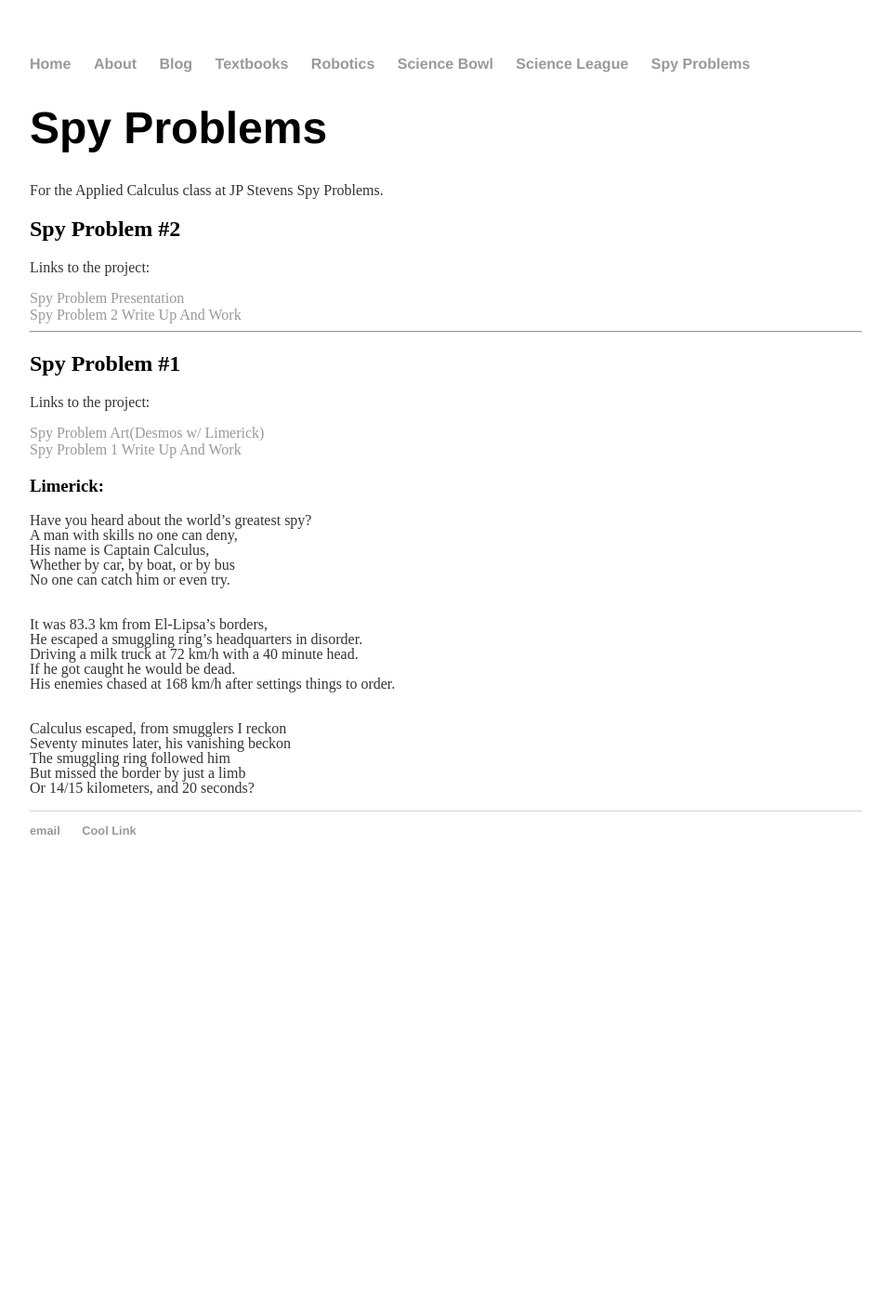
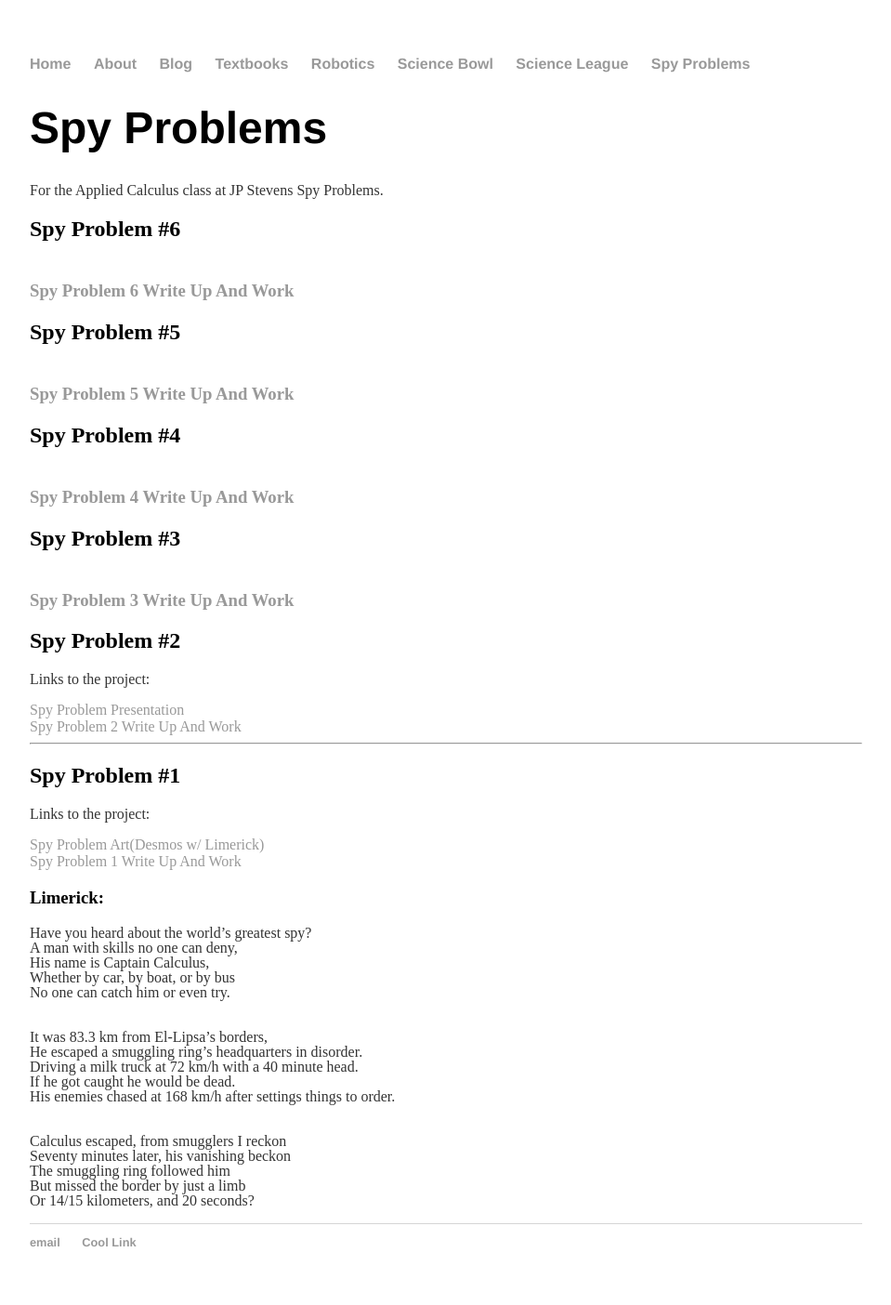
Before and after one commit to Ouroboroz/ouroboroz.github.io, a Jekyll site: the page built from spyproblems/index.html, in a window 1280 px wide. Shown: the whole page at 93% size, without its empty margins (160-1119 px from the left). Built offline with Jekyll 4.4.1, drawn with Linux system fonts in a browser that asks for light colours; before the commit the page ends 961 px from its top, so only the background shows below that.

Commit message:
Spy Problem 6

```diff
--- a/spyproblems/index.html
+++ b/spyproblems/index.html
@@ -9,6 +9,22 @@ title: Spy Problems
 	</p>
 </head>
 <body>
+	<h2>Spy Problem #6<h3>
+	<br>
+	<a href="./Resources/spy problem 6.pdf">Spy Problem 6 Write Up And Work</a>
+	<br>
+	<h2>Spy Problem #5<h3>
+	<br>
+	<a href="./Resources/spy problem 5.pdf">Spy Problem 5 Write Up And Work</a>
+	<br>
+	<h2>Spy Problem #4<h3>
+	<br>
+	<a href="./Resources/spy problem 4.pdf">Spy Problem 4 Write Up And Work</a>
+	<br>
+	<h2>Spy Problem #3<h3>
+	<br>
+	<a href="./Resources/spy problem 3.pdf">Spy Problem 3 Write Up And Work</a>
+	<br>
 <h2>Spy Problem #2</h2>
 <p>Links to the project:</p>
 <a href="https://docs.google.com/a/edison.k12.nj.us/presentation/d/1wruE29R-g68aJI7Lr3NPtt0OvgU88j0JfxNkY5Zktd8/edit?usp=sharing">Spy Problem Presentation</a>
```
Also changed, not shown: spyproblems/Resources/images/p6tne.PNG (added), 2 other files.
